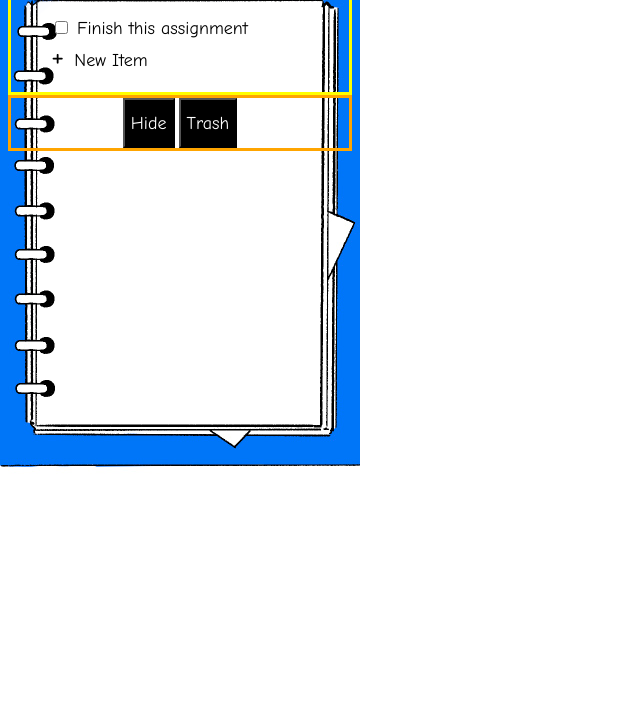
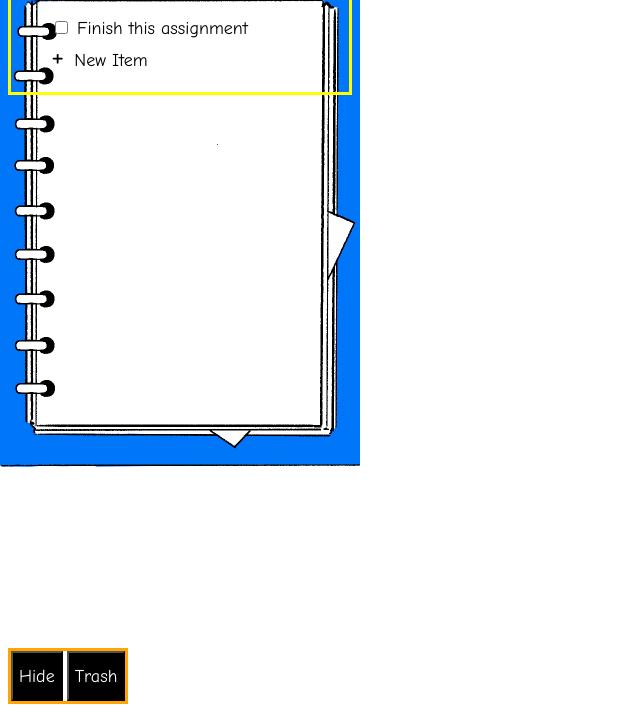
Before and after one commit to AdamrBeckwith/cs124-lab2, a plain HTML site: page docs/notebook-base.html in a window 1280 px wide. Shown: the part 86-800 px from the top of the page, without its empty margins (0-640 px from the left). Drawn offline with Linux system fonts and the light colour scheme.

Commit message:
Fixed botton buttons kinda

```diff
--- a/docs/notebook.css
+++ b/docs/notebook.css
@@ -29,7 +29,7 @@ html {
 
 #list {
     border-style: solid;
-    border-color: yellow;
+     border-color: yellow;
     grid-row: 2/ span 1;
     grid-column: 2/span 1;
 
@@ -50,10 +50,16 @@ text {
     /* display: flex; */
     border-style: solid;
     border-color: orange;
-    grid-row: 4/ span 1;
+    /* grid-row: 4/ span 1;
     grid-column: 1/span 3;
-    justify-content: space-between;
+    justify-content: space-between; */
     text-align: center;
+
+    display: block;
+    /* Can use percentages too!!
+    Can also do a trash icon -- font awesome trash icon -- has the html and will appear */
+    bottom: 10px;
+    position: fixed;
 
 }
 #buttons input{
```
